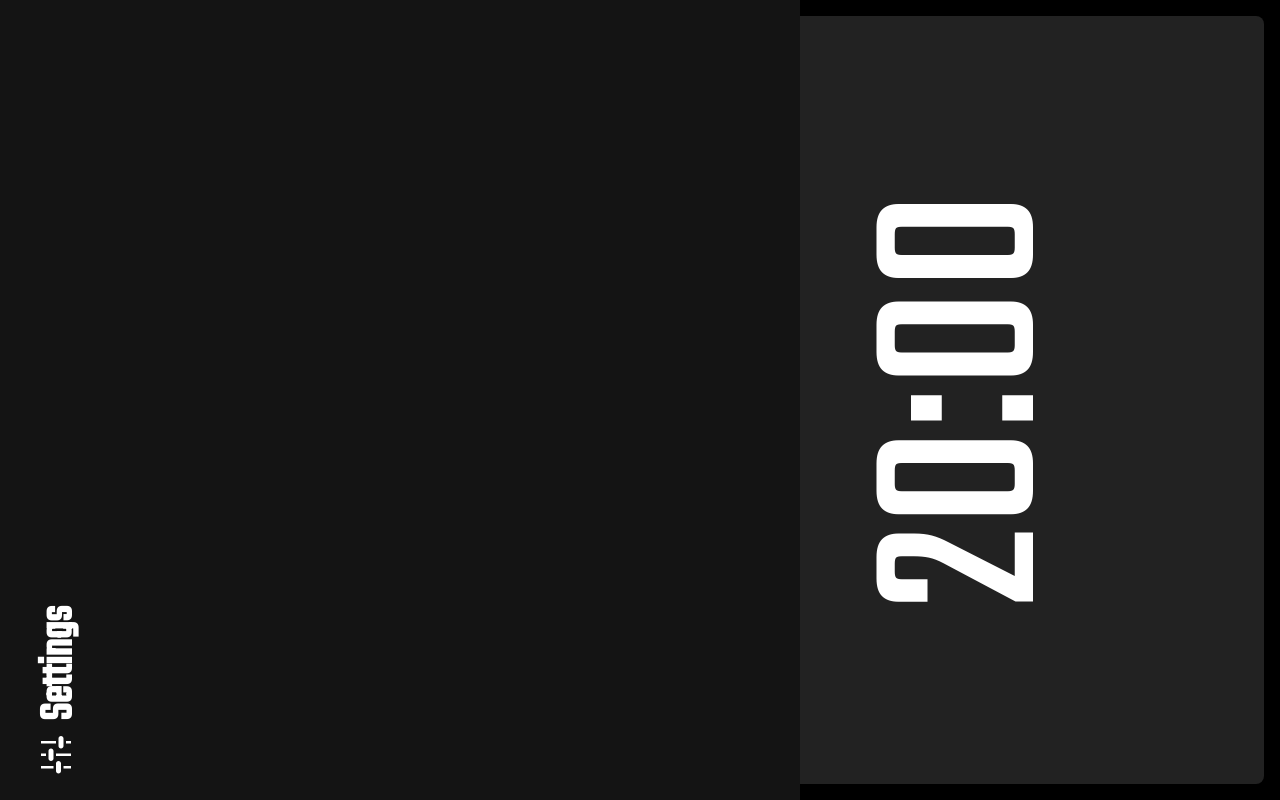
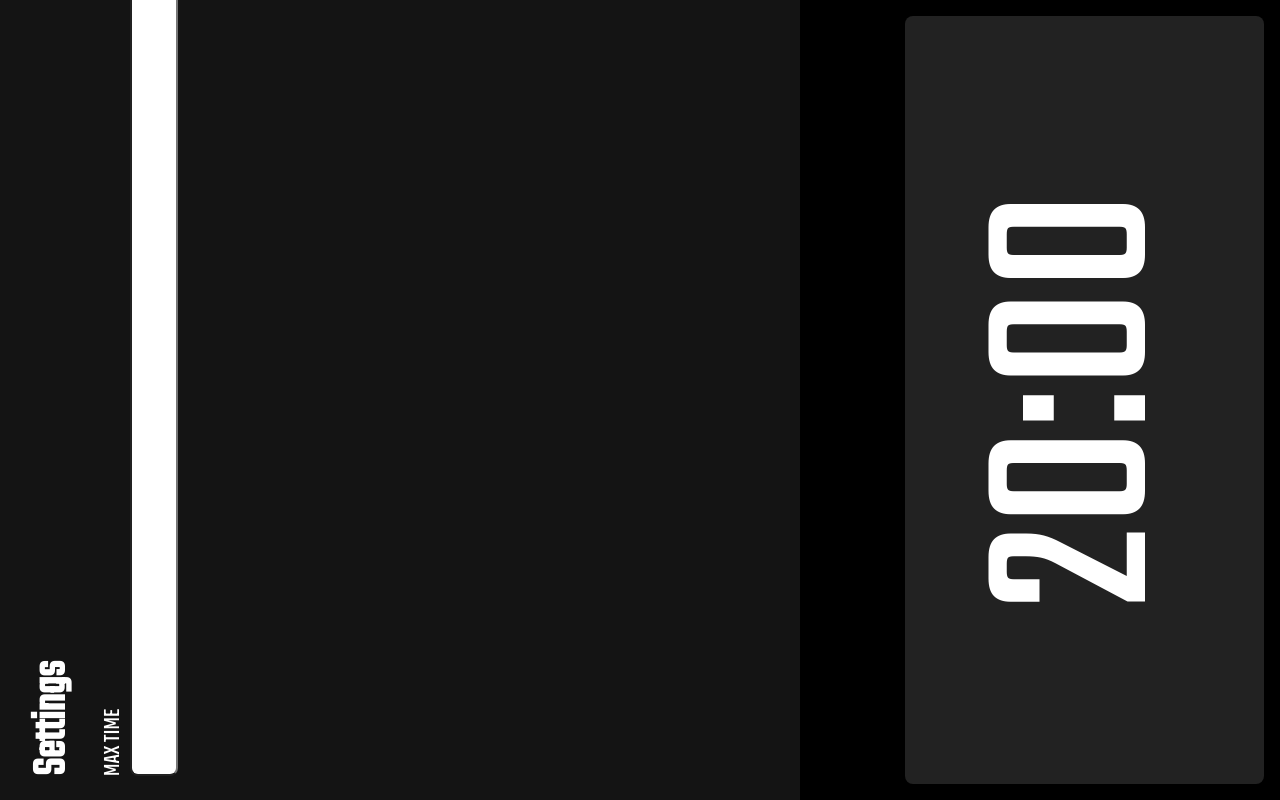
Before and after one commit to webdivisionhq/blokus-timer, a React app: page / in a window 1280 px wide. Both pictures are taken after a click on the button 640 px from the left and 260 px from the top of the page. Built offline with nearby package versions, Linux system fonts and the light colour scheme.

Commit message:
handle max time settings change

```diff
--- a/src/components/App.js
+++ b/src/components/App.js
@@ -3,7 +3,6 @@ import Timer from './Timer';
 import Settings from './Settings';
 import Button from './Button';
 import { GoSettings } from 'react-icons/go';
-import cln from 'classnames';
 import './App.css';
 
 class App extends React.Component {
@@ -11,7 +10,8 @@ class App extends React.Component {
         active: null,
         paused: false,
         version: 0,
-        settings: false
+        settings: false,
+        maxValue: 1200
     };
 
     handleTimerClick = timerId => {
@@ -32,13 +32,20 @@ class App extends React.Component {
         this.setState(prevState => ({ settings: !prevState.settings, paused: !prevState.settings }));
     };
 
+    handleSubmit = maxTime => {
+        this.setState({ maxValue: maxTime * 60 }, () => {
+            this.handleReset();
+            this.toggleSettings();
+        });
+    };
+
     render() {
-        const { active, version, paused, settings } = this.state;
+        const { active, version, paused, settings, maxValue } = this.state;
 
         return (
             <div key={version} className="App">
-                {settings && <Settings />}
-                <Timer onTimerClick={this.handleTimerClick} active={active} initialValue={1200} isPaused={paused} />
+                {settings && <Settings onCancel={this.toggleSettings} onSubmit={this.handleSubmit} />}
+                <Timer onTimerClick={this.handleTimerClick} active={active} initialValue={maxValue} isPaused={paused} />
                 <div className="controls">
                     <Button disabled={!active} onClick={this.handleToggle}>
                         {paused ? 'PLAY' : 'PAUSE'}
@@ -50,7 +57,7 @@ class App extends React.Component {
                         <GoSettings color="#c52424" size={25} />
                     </Button>
                 </div>
-                <Timer onTimerClick={this.handleTimerClick} active={active} initialValue={1200} isPaused={paused} />
+                <Timer onTimerClick={this.handleTimerClick} active={active} initialValue={maxValue} isPaused={paused} />
             </div>
         );
     }
--- a/src/components/Button.js
+++ b/src/components/Button.js
@@ -2,8 +2,11 @@ import React from 'react';
 import cln from 'classnames';
 import css from './Button.module.css';
 
-function Button({ children, disabled, className, ...rest }) {
-    const classes = cln(css.button, className, { [css.disabled]: disabled });
+function Button({ children, disabled, className, variant, ...rest }) {
+    const classes = cln(css.button, className, {
+        [css[`button--${variant}`]]: variant,
+        [css.disabled]: disabled
+    });
 
     return (
         <button className={classes} {...rest}>
--- a/src/components/Button.module.css
+++ b/src/components/Button.module.css
@@ -33,3 +33,7 @@
     color: #3a3a3a;
     border-color: #3a3a3a;
 }
+
+.button--cta {
+    background: var(--c-red);
+}
--- a/src/components/Settings.js
+++ b/src/components/Settings.js
@@ -1,14 +1,37 @@
 import React from 'react';
+import Button from './Button';
 import { GoSettings } from 'react-icons/go';
 import css from './Settings.module.css';
 
-function Settings() {
+function Settings({ onSubmit, onCancel }) {
+    let input = React.createRef();
+
+    function handleSubmit(event) {
+        event.preventDefault();
+        onSubmit(input.current.value);
+    }
+
     return (
-        <div className={css.settings}>
-            <h1>
-                <GoSettings className={css.icon} size={40} /> Settings
-            </h1>
-        </div>
+        <form onSubmit={handleSubmit}>
+            <div className={css.settings}>
+                <header className={css.header}>
+                    <h1>Settings</h1>
+                    <GoSettings className={css.icon} size={40} />
+                </header>
+                <main>
+                    <label>
+                        MAX TIME
+                        <input ref={input} className={css['max-time-input']} />
+                    </label>
+                </main>
+                <footer className={css.footer}>
+                    <Button type="button" onClick={onCancel} className="foo">
+                        CANCEL
+                    </Button>
+                    <Button variant="cta">SAVE</Button>
+                </footer>
+            </div>
+        </form>
     );
 }
 
--- a/src/components/Settings.module.css
+++ b/src/components/Settings.module.css
@@ -5,6 +5,21 @@
     background: #141414;
     padding: calc(var(--grid) * 3);
     font-size: 24px;
+    display: grid;
+    grid-template-rows: auto 1fr auto;
+    grid-row-gap: calc(var(--grid) * 2);
+}
+
+.header {
+    display: grid;
+    line-height: 56px;
+    grid-template-columns: 1fr auto;
+}
+
+.footer {
+    display: grid;
+    grid-template-columns: 1fr auto auto;
+    justify-items: right;
 }
 
 .icon {
@@ -12,3 +27,12 @@
     top: 6px;
     margin-right: var(--grid);
 }
+
+.max-time-input {
+    font-size: 24px;
+    line-height: 32px;
+    height: calc(32px + var(--grid) * 2);
+    width: 100%;
+    padding: var(--grid);
+    border-radius: var(--grid);
+}
--- a/src/components/Timer.css
+++ b/src/components/Timer.css
@@ -21,7 +21,7 @@
 }
 
 .timer--active {
-    background: #c52424;
+    background: var(--c-red);
 }
 
 .timer:first-child span {
--- a/src/index.css
+++ b/src/index.css
@@ -1,5 +1,6 @@
 :root {
     --grid: 8px;
+    --c-red: #c52424;
 }
 
 body {
@@ -35,7 +36,6 @@ code {
         transform: rotate(-90deg);
         transform-origin: left top;
         width: 100vh;
-
         overflow-x: hidden;
         position: absolute;
         top: 100%;
```
Also changed, not shown: 1 other file (tests, documents, lock files or other folders).
